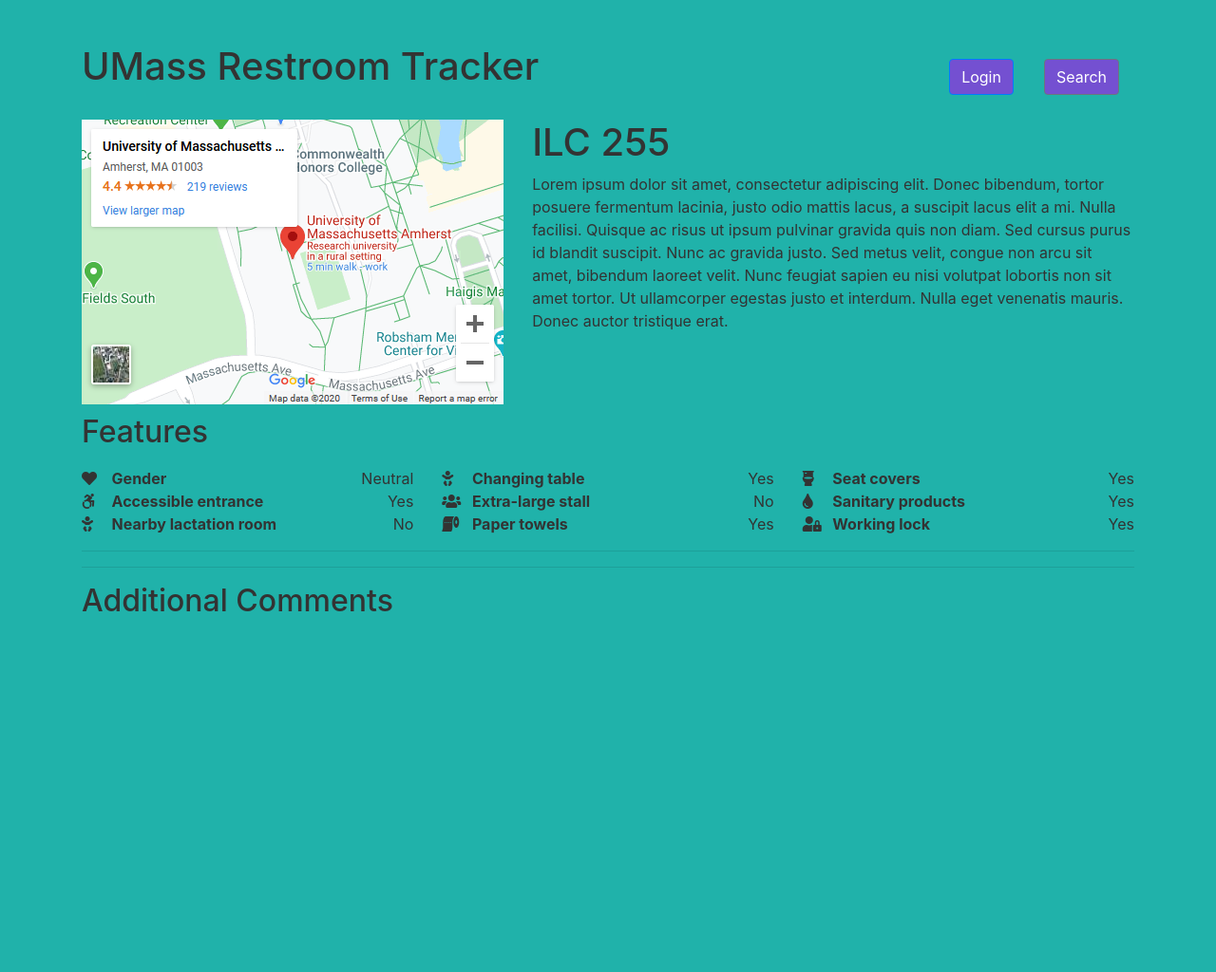
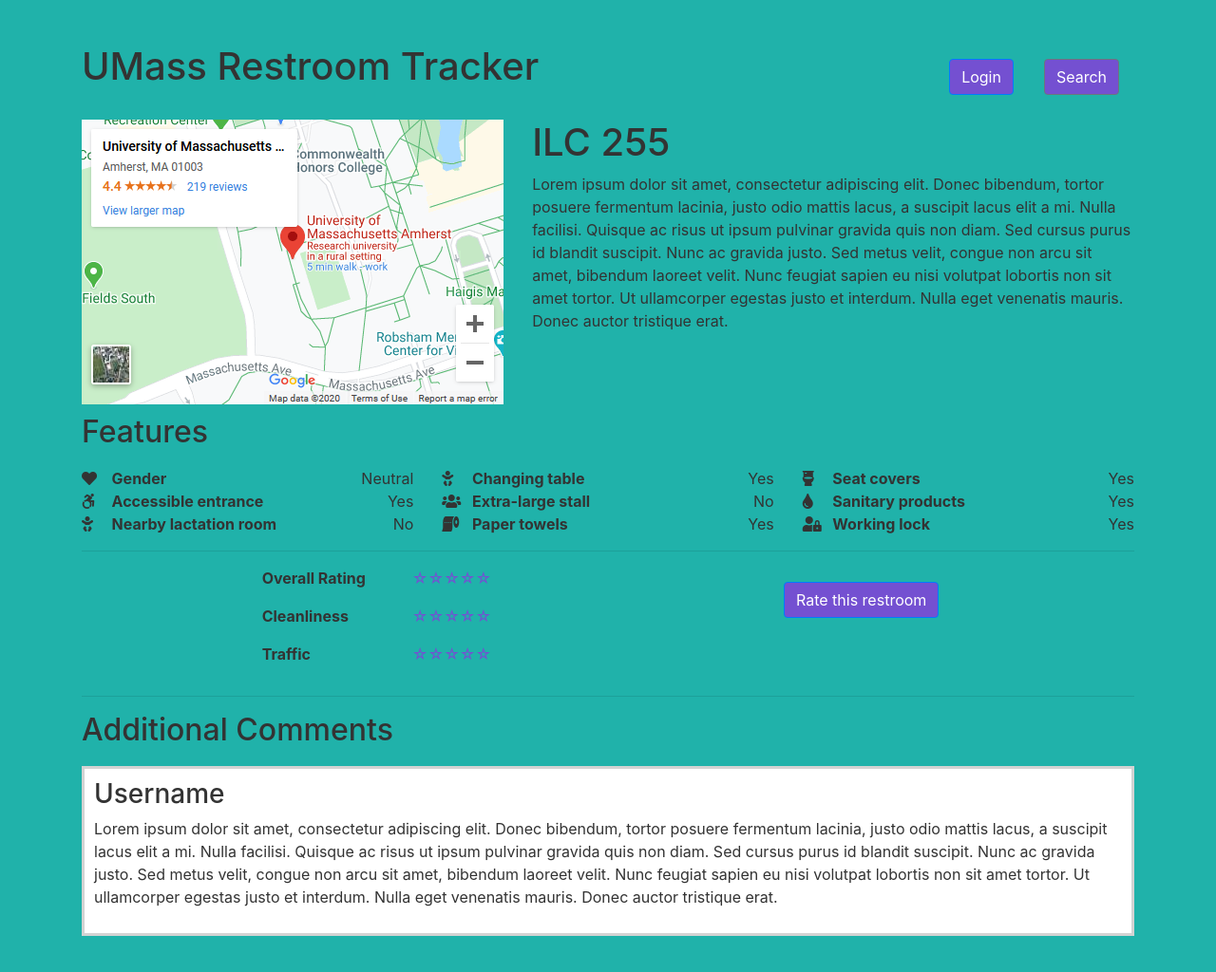
Before and after one commit to samdzie/cs326-final-alef, a plain HTML site: page static/restroom.html in a window 1280 px wide. Shown: the whole page at 95% size. Before the commit the page ends 800 px from the top, so only its background shows below. Drawn offline with nearby package versions, Linux system fonts and the light colour scheme.

Commit message:
Add rating and additional comments sections

```diff
--- a/static/restroom.html
+++ b/static/restroom.html
@@ -7,6 +7,13 @@
         <link rel="stylesheet" href="https://stackpath.bootstrapcdn.com/bootstrap/4.4.1/css/bootstrap.min.css" integrity="sha384-Vkoo8x4CGsO3+Hhxv8T/Q5PaXtkKtu6ug5TOeNV6gBiFeWPGFN9MuhOf23Q9Ifjh" crossorigin="anonymous">
         <link rel="stylesheet" href="https://cdnjs.cloudflare.com/ajax/libs/font-awesome/5.13.0/css/all.min.css" crossorigin="anonymous">
         <link rel="stylesheet" href="style.css">
+        <style>
+            .comment {
+                background-color: white;
+                padding: 10px;
+                border: 3px solid lightgray;
+            }
+        </style>
     </head>
     <body>
         <div class="container p-3">
@@ -141,10 +148,52 @@
 
             <hr>
 
+            <div class="row">
+                <div class="col-md-2"></div>
+                <div class="col-md">
+                    <div class="row">
+                        <div class= "col-sm-4">
+                            <strong>Overall Rating</strong>
+                        </div>
+                        <div class="col-sm-1 rating">
+                            <p>&#9734&#9734&#9734&#9734&#9734</p>
+                        </div>
+                    </div>
+                    <div class="row">
+                        <div class= "col-sm-4">
+                            <strong>Cleanliness</strong>
+                        </div>
+                        <div class="col-sm-1 rating">
+                            <p>&#9734&#9734&#9734&#9734&#9734</p>
+                        </div>
+                    </div>
+                    <div class="row">
+                        <div class= "col-sm-4">
+                            <strong>Traffic</strong>
+                        </div>
+                        <div class="col-sm-1 rating">
+                            <p>&#9734&#9734&#9734&#9734&#9734</p>
+                        </div>
+                    </div>
+                </div>
+                <div class="col-md-3">
+                    <button type="button" class="btn btn-primary float-right m-3">Rate this restroom</button>
+                </div>
+                <div class="col-md-2"></div>
+            </div>
+
             <hr>
             <div class="row">
                 <div class="col-md">
                     <h2>Additional Comments</h2>
+                </div>
+            </div>
+            <div class="row">
+                <div class="col-xl">
+                    <div class="comment">
+                        <h3>Username</h3>
+                        <p>Lorem ipsum dolor sit amet, consectetur adipiscing elit. Donec bibendum, tortor posuere fermentum lacinia, justo odio mattis lacus, a suscipit lacus elit a mi. Nulla facilisi. Quisque ac risus ut ipsum pulvinar gravida quis non diam. Sed cursus purus id blandit suscipit. Nunc ac gravida justo. Sed metus velit, congue non arcu sit amet, bibendum laoreet velit. Nunc feugiat sapien eu nisi volutpat lobortis non sit amet tortor. Ut ullamcorper egestas justo et interdum. Nulla eget venenatis mauris. Donec auctor tristique erat.</p>
+                    </div>
                 </div>
             </div>
         </div>
```
